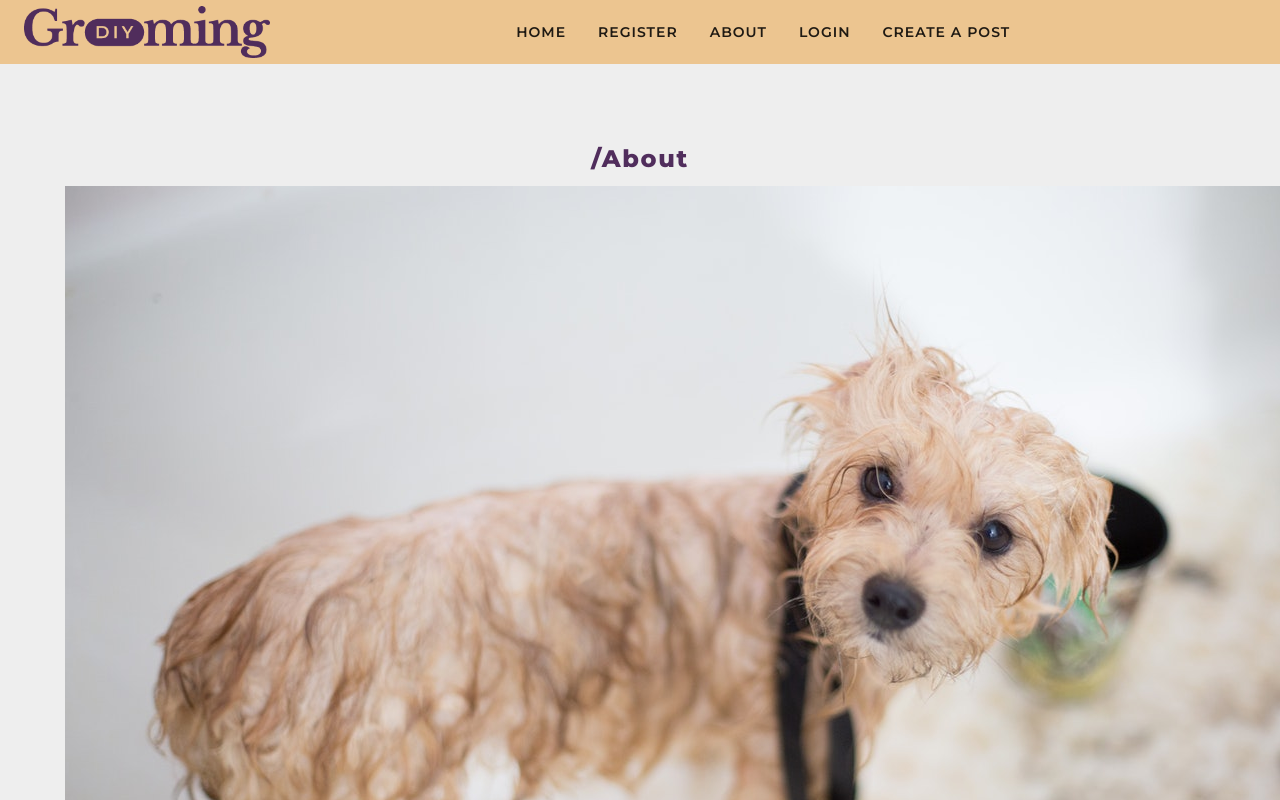
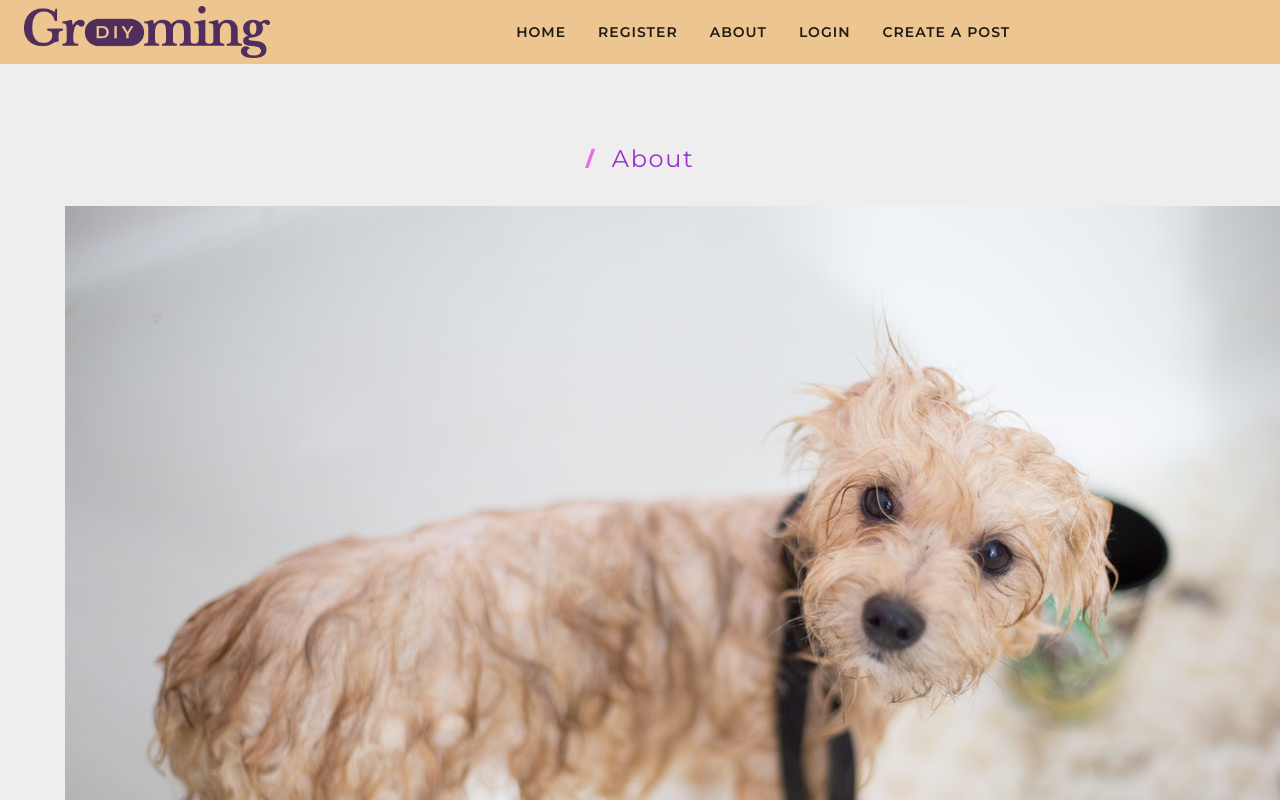
Before and after one commit to winny1212/client-frontend, a React (Create React App) app: page /about in a window 1280 px wide. Shown: the top 800 px of the page. Built offline with nearby package versions, Linux system fonts and the light colour scheme.

Commit message:
styling the title

```diff
--- a/src/views/about/Slider.css
+++ b/src/views/about/Slider.css
@@ -24,3 +24,31 @@
     margin: 5rem auto;
     max-width: 1150px;
   }
+
+  @media screen and (min-width: 992px) {
+    .section {
+      width: 95vw;
+    }
+  }
+  /*
+  ===============
+  Slider
+  ===============
+  */
+  .title {
+    text-align: center;
+    margin-bottom: 2rem;
+  }
+  .title h2 {
+   color:darkorchid;
+    display: flex;
+    align-items: center;
+    justify-content: center;
+    font-weight: 500;
+  }
+  .title span {
+    font-size: 0.85em;
+    color: rgb(236, 107, 236);
+    margin-right: 1rem;
+    font-weight: 700;
+  }
```
